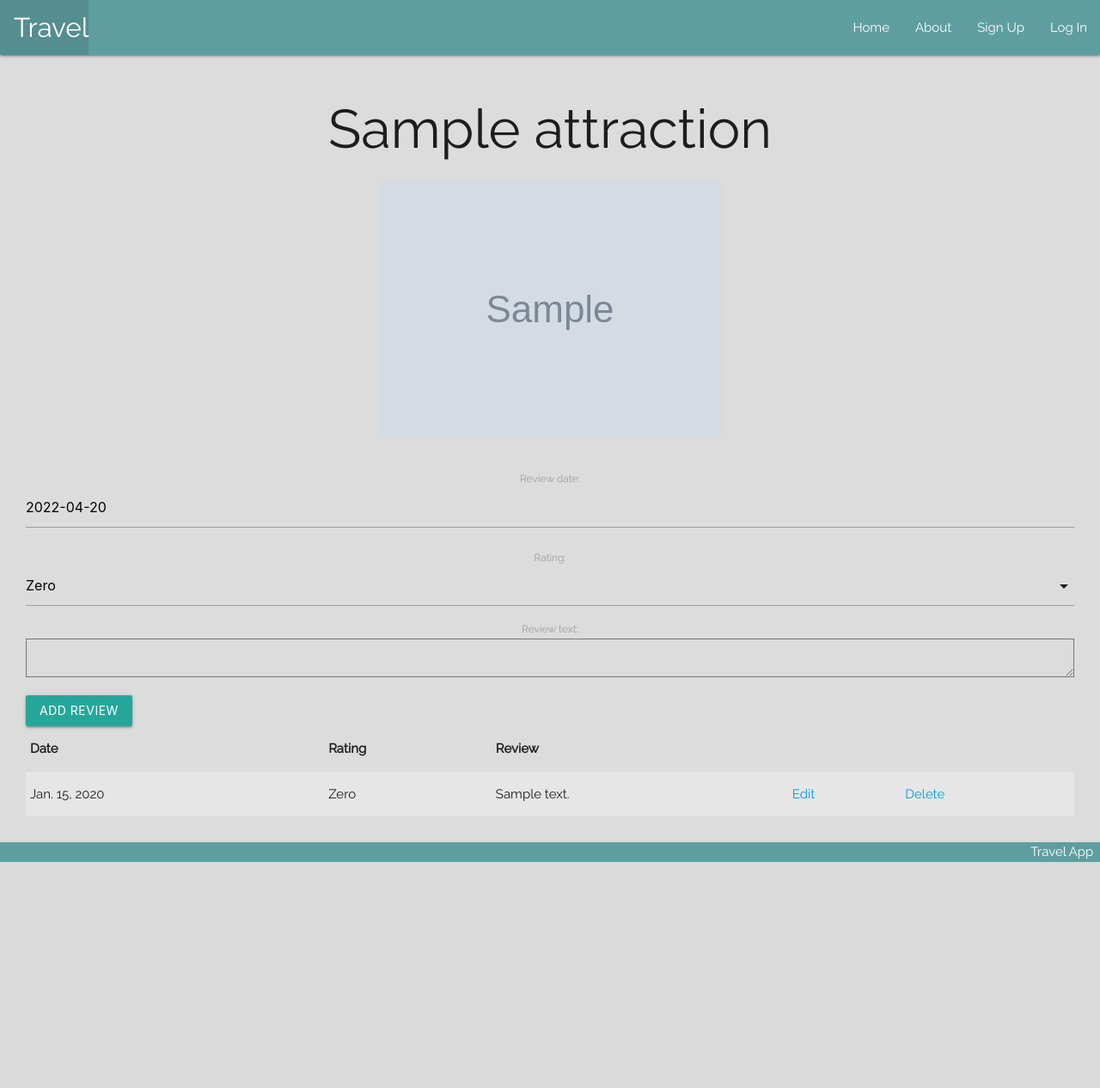
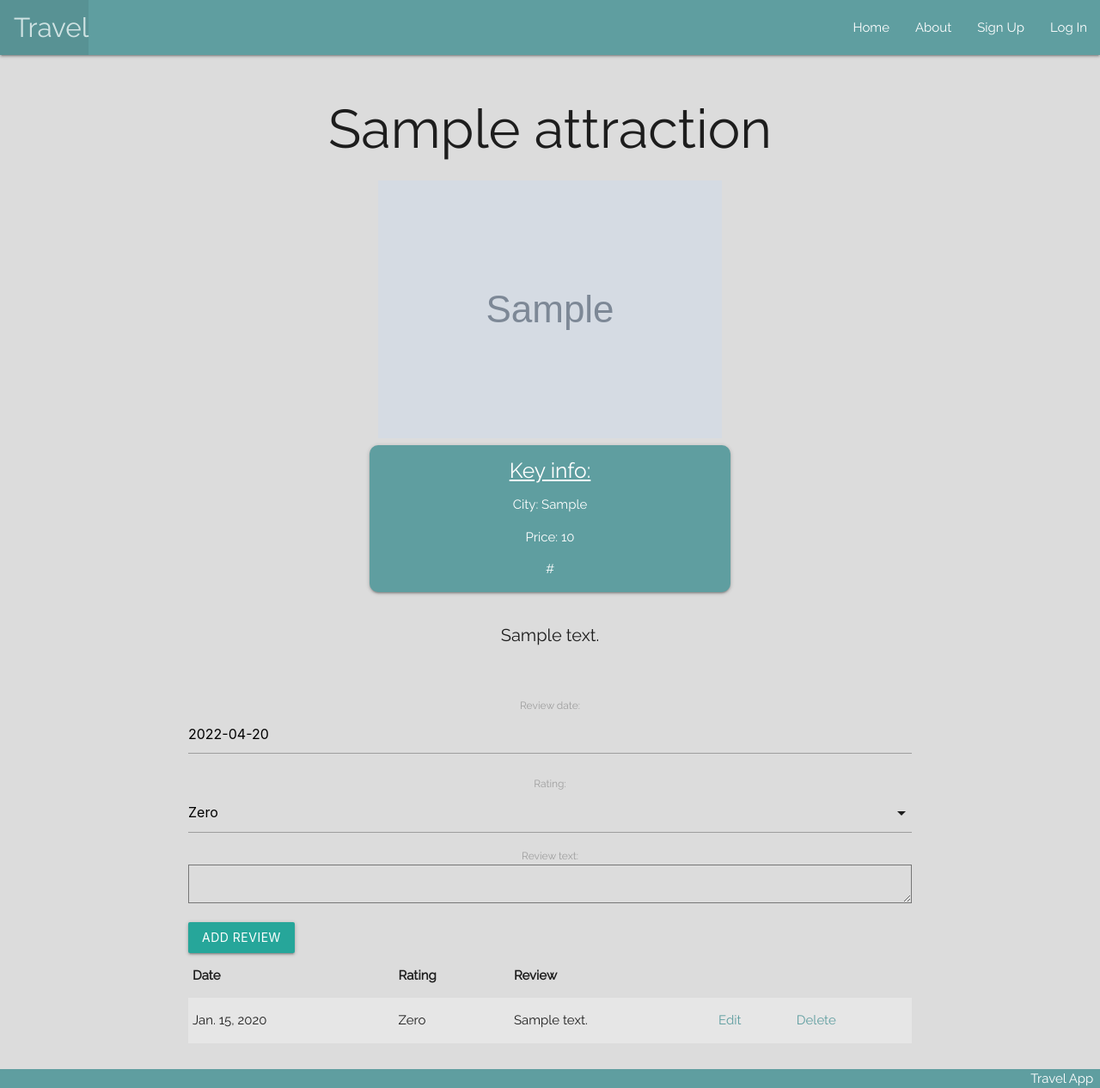
Before and after one commit to max811811/travel-app, a Django app: page /destinations/1/attractions/1/ in a window 1280 px wide. Shown: the whole page at 86% size. Before the commit the page ends 1003 px from the top, so only its background shows below. Run offline with Django 4.2, Linux system fonts and the light colour scheme; tables that the repository leaves empty hold one stand-in row (values such as "Sample post"); grey boxes marked "Sample" are stand-in pictures.

Commit message:
css and attractions detail page updates

```diff
--- a/main_app/models.py
+++ b/main_app/models.py
@@ -60,7 +60,7 @@ class Review(models.Model):
         return f"{self.get_rating_display()} on {self.date}"
 
     def get_absolute_url(self):
-        return reverse('attractions_detail', kwargs={'pk': self.id})
+        return reverse('attractions_detail', kwargs={'destination_id': self.id, 'attraction': self.attraction.id})
 
     class Meta:
         ordering = ['date']
--- a/main_app/static/css/style.css
+++ b/main_app/static/css/style.css
@@ -50,6 +50,7 @@ footer {
 
 a {
 	text-decoration: none;
+	color: white;
 }
 
 .col {
@@ -71,6 +72,18 @@ a {
 	border-radius: 10px;
 }
 
+td > a {
+	color: #5f9ea0;
+}
+
+a:hover {
+	opacity: 70%;
+}
+
 h5 {
 	text-decoration: underline;
 }
+
+.btn {
+	align-items: center;
+}
--- a/main_app/templates/destinations/attractions/detail.html
+++ b/main_app/templates/destinations/attractions/detail.html
@@ -2,9 +2,23 @@
 {% block content %}
 
 <h1 class="detail-header">{{ attraction.name }}</h1>
-<div class="detail-photo" >
+<div class="detail-photo">
 	<img src="{{ attraction.photo }}">
 </div>
+<div>
+	<div class="row">
+		<div class="card key-info col s4 offset-s4">
+			<h5 class="detail-header">Key info:</h5>
+			<p>City: {{ attraction.location }}</p>
+			<p>Price: {{ attraction.price }}</p>
+			<p><a href="{& attraction.website &}"> {{ attraction.website }}</a></p>
+		</div>
+	</div>
+	<div>
+		<p class="description">{{ attraction.description }}</p>
+	</div>
+</div>
+<div class="container">
 	<div class="col s6">
 		<form action="{% url 'add_review' destination.id attraction.id%}" method="POST">
 			{% csrf_token %}
@@ -13,7 +27,11 @@
 		</form>
 		<table class="striped">
 			<thead>
-        <tr><th>Date</th><th>Rating</th><th>Review</th></tr>
+				<tr>
+					<th>Date</th>
+					<th>Rating</th>
+					<th>Review</th>
+				</tr>
 			</thead>
 			<tbody>
 				{% for review in attraction.review_set.all %}
@@ -25,11 +43,10 @@
 					<td><a href="{% url 'reviews_delete' destination.id attraction.id review.id %}">Delete</a></td>
 				</tr>
 				{% endfor %}
-
 			</tbody>
 		</table>
 	</div>
-
+</div>
 <script>
 	const dateEl = document.getElementById('id_date');
 	M.Datepicker.init(dateEl, {
--- a/main_app/views.py
+++ b/main_app/views.py
@@ -1,3 +1,4 @@
+from audioop import reverse
 from pyexpat import model
 from django.shortcuts import render, redirect
 from django.contrib.auth import login
@@ -9,6 +10,7 @@ from .models import Destination, Attraction, Review
 from .forms import ReviewForm
 from django.views.generic import TemplateView
 from .services import get_temptimezone
+from django.urls import reverse_lazy
 
 # Create your views here.
 
@@ -74,4 +76,9 @@ class ReviewUpdate(UpdateView):
 
 class ReviewDelete(DeleteView):
     model = Review
-    success_url = '/attractions_detail/'
+    # success_url = '/attractions_detail/'
+
+    def get_success_url(self):
+        destination_id = Destination.objects.get(id=destination_id)
+        attraction_id = Attraction.objects.get(id=attraction_id)
+        return redirect('attractions_detail', attraction_id=attraction_id, destination_id=destination_id)
```
Lines whose indentation alone changed are shown as unchanged.
